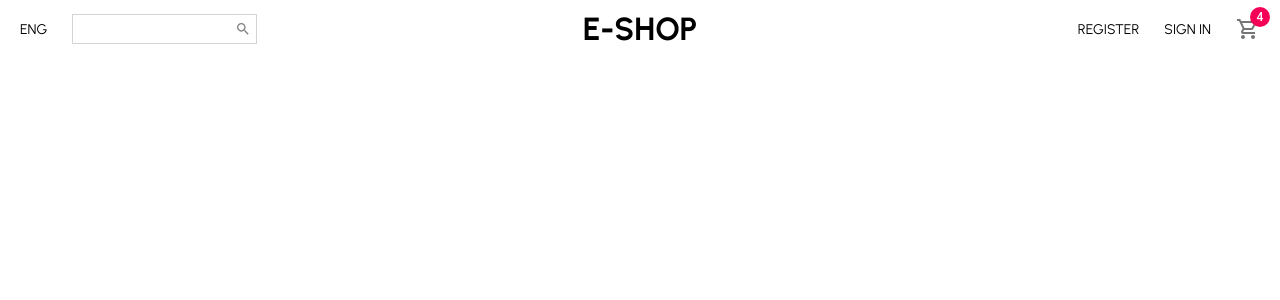
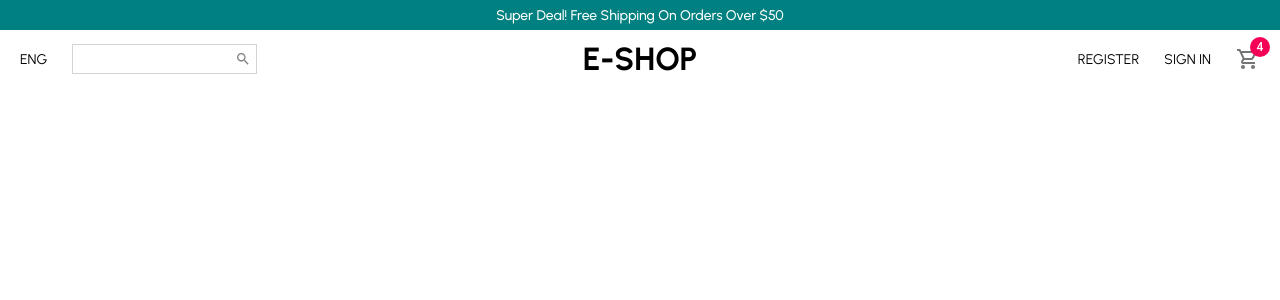
Before and after one commit to fortuneship/e-shop, a React (Create React App) app: page / in a window 1280 px wide. Shown: the top 300 px of the page. Built offline with nearby package versions, Linux system fonts and the light colour scheme.

Commit message:
Added Anouncement

```diff
--- /dev/null
+++ b/src/components/Announcement.jsx
@@ -0,0 +1,22 @@
+import styled from 'styled-components';
+
+const Component = styled.div`
+    height: 30px;
+    background-color: teal;
+    color: white;
+    display: flex;
+    align-items: center;
+    justify-content: center;
+    font-size: 14px;
+    font-weight: 500;
+`;
+
+const Announcement = () => {
+    return (
+        <Component>
+            Super Deal! Free Shipping On Orders Over $50
+        </Component>
+    )
+}
+
+export default Announcement;
--- a/src/components/Navbar.jsx
+++ b/src/components/Navbar.jsx
@@ -1,7 +1,6 @@
 import { Badge } from '@material-ui/core';
 import { Search, ShoppingCartOutlined } from '@material-ui/icons';
 import React from 'react'
-import PropTypes from 'prop-types'
 
 import styled from 'styled-components';
 
--- a/src/pages/Home.jsx
+++ b/src/pages/Home.jsx
@@ -1,8 +1,10 @@
+import Announcement from '../components/Announcement';
 import Navbar from '../components/Navbar';
 
 const Home = () => {
     return (
         <div>
+           <Announcement />
            <Navbar />
         </div>
     )
```
